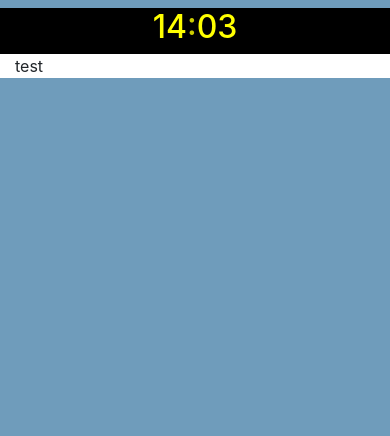
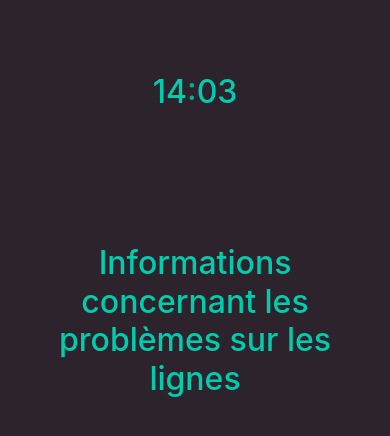
Before and after one commit to TheoBtu/Cours-RATP-API, a plain HTML site: page index.html in a window 390 px wide. Drawn offline with nearby package versions, Linux system fonts and the light colour scheme; no server answers.

Commit message:
Style the api
Add css on api

```diff
--- a/css/styles.css
+++ b/css/styles.css
@@ -1,5 +1,18 @@
 body {
-    background-color: #6f9cbb;
+    background-color: #2C232C;
+}
+
+h1{
+    color: #00CDAD;
+    padding-top: 20px;
+    padding-bottom: 20px;
+    text-align: center;
+}
+
+h2{
+    padding-top: 25px;
+    padding-bottom: 20px;
+    color: #00CDAD;
 }
 
 .blink {
@@ -13,23 +26,38 @@ body {
 }
 
 .col--lines .time {
-    background-color: #000000;
-    color: #FFFF00;
+    background-color: #2C232C;
+    color: #00CDAD;
 }
 
 .col--traffic {
-    background-color: #ffffff;
+    background-color: #2C232C;
 }
 
 .lines div {
-    background-color: #ffffff;
+    background-color: #837A7C;
     padding: 20px;
+    border-radius: 50px;
+    margin: 20px;
 }
 
 .line--critical {
-    background-color: #FF0000 !important;
+    background-color: #DC234B !important;
 }
 
 .line--works {
-    background-color: #FFFF00 !important;
+    background-color: #CFC825 !important;
 }
+
+.col-sm-8{
+    color: whitesmoke;
+}
+
+.col-sm-4{
+    color: #00CDAD;
+}
+
+.row{
+    text-align:center;
+    margin-bottom: 20px;
+}
--- a/index.html
+++ b/index.html
@@ -29,7 +29,7 @@
 
             </div>
             <div class="col-sm-4 col--traffic">
-                test
+                <h2> Informations concernant les problèmes sur les lignes </h2>
             </div>
         </div>
     </div>
```
Also changed, not shown: 1 other file.
